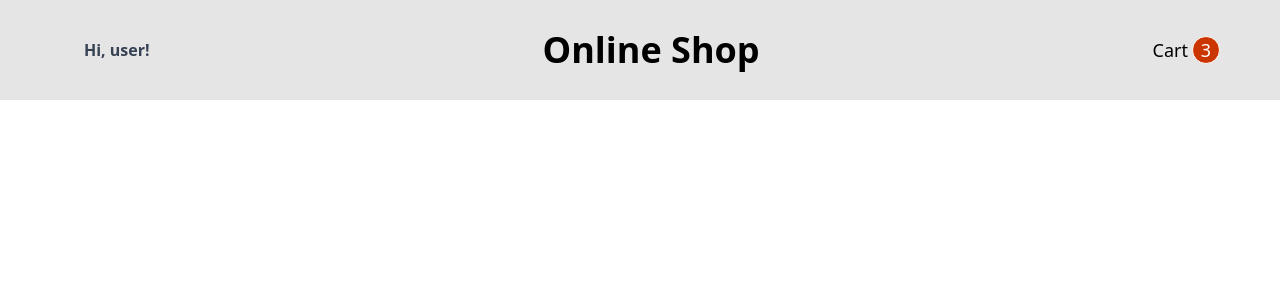
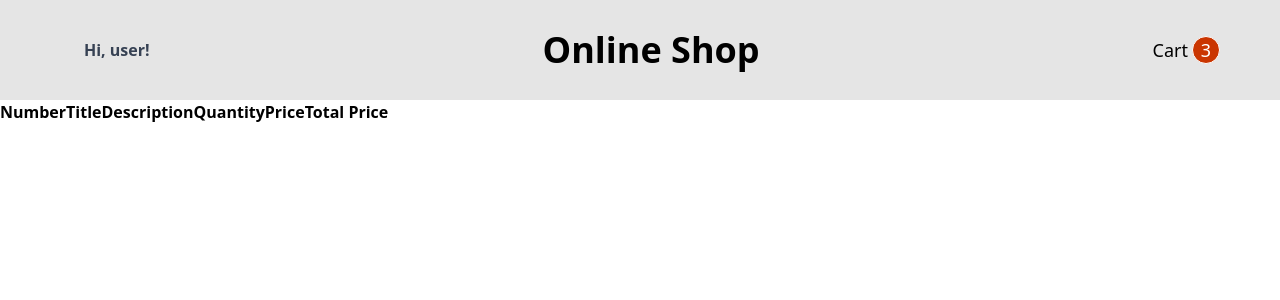
Before and after one commit to borhanimani/Mini_OnlineShop, a Next.js app in the folder mini-online-shop/: page /cart in a window 1280 px wide. Shown: the top 300 px of the page. Built offline with nearby package versions, Linux system fonts and the light colour scheme; some icons are missing.

Commit message:
Make cart table in cart list file

```diff
--- a/mini-online-shop/app/cart/page.tsx
+++ b/mini-online-shop/app/cart/page.tsx
@@ -1,10 +1,11 @@
 import Navbar from "@/components/navbar";
+import CartList from "@/components/cartlist";
 
 export default function Cart() {
   return (
     <>
       <Navbar />
-
+      <CartList />
     </>
   );
 }
--- a/mini-online-shop/components/cartlist.tsx
+++ b/mini-online-shop/components/cartlist.tsx
@@ -1,3 +1,16 @@
 export default function CartList() {
-
+  return(
+    <section>
+      <table>
+        <tr>
+          <th>Number</th>
+          <th>Title</th>
+          <th>Description</th>
+          <th>Quantity</th>
+          <th>Price</th>
+          <th>Total Price</th>
+        </tr>
+      </table>
+    </section>
+  );
 }
```
